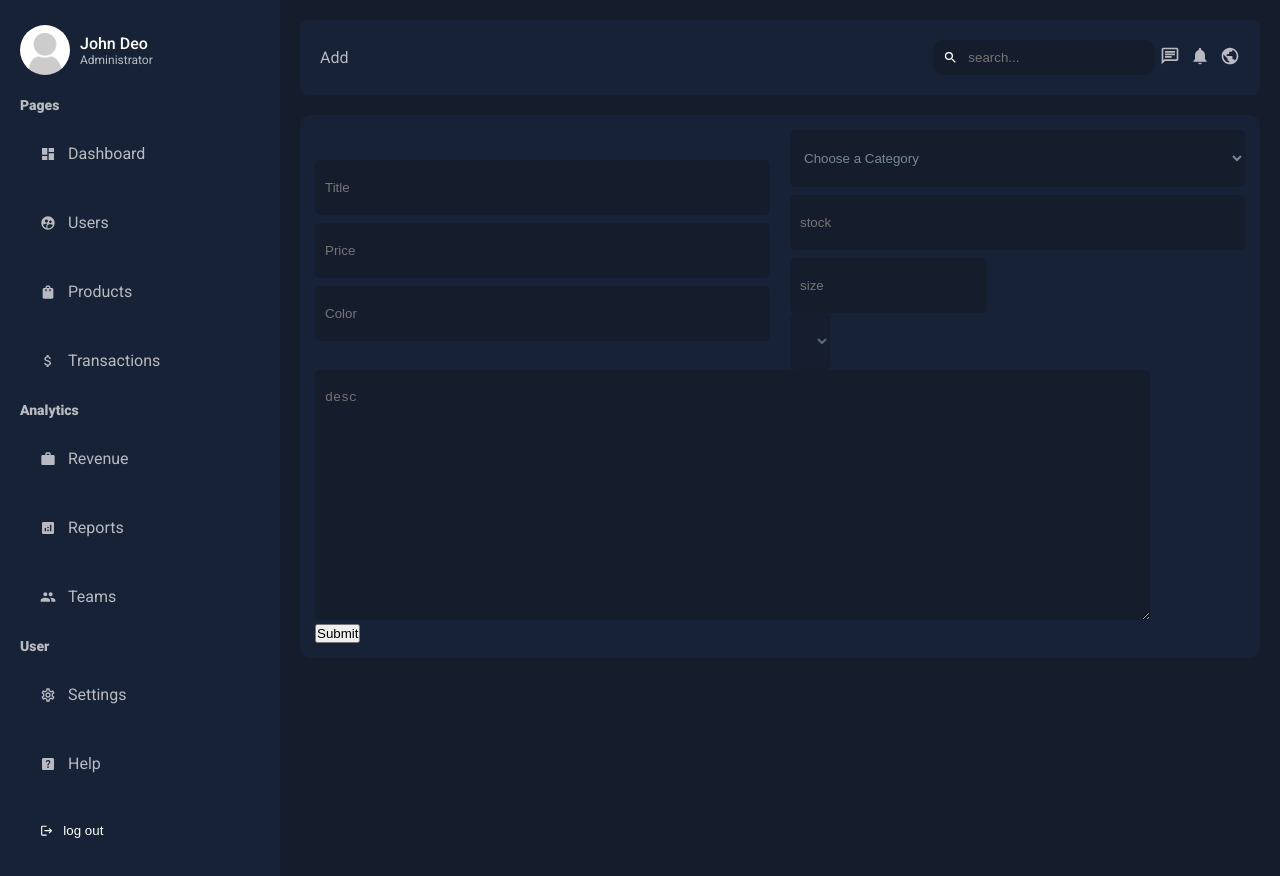
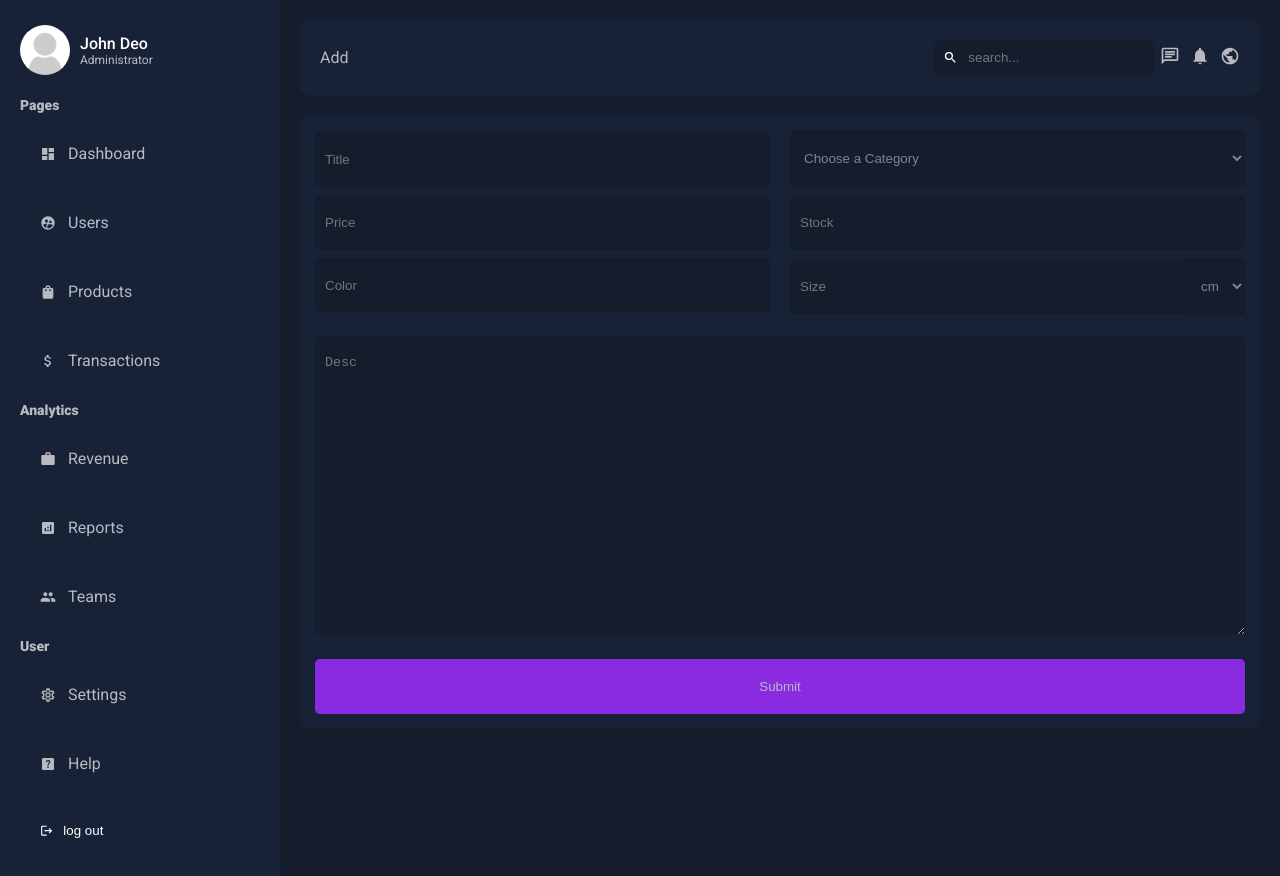
Before and after one commit to hjali7/admin-dashboard-next, a Next.js app in the folder admin-dashboard-next/: page /dashboard/products/add in a window 1280 px wide. Built offline with nearby package versions, Linux system fonts and the light colour scheme.

Commit message:
add new products page completed

```diff
--- a/admin-dashboard-next/app/dashboard/products/add/page.jsx
+++ b/admin-dashboard-next/app/dashboard/products/add/page.jsx
@@ -7,28 +7,32 @@ export default function page() {
             <form action=""  className={styles.forms}>
                 <div className={styles.topForm}>
                     <div className={styles.rtForm}>
-                        <input type="text" name="" id="" placeholder='Title'/>
-                        <input type="text" name="" id="" placeholder='Price'/>
-                        <input type="text" name="" id="" placeholder='Color'/>
+                        <input type="text" name="title"  placeholder='Title' required/>
+                        <input type="number" name="price"  placeholder='Price' required/>
+                        <input type="text" name="color"  placeholder='Color' required/>
                     </div>
                     <div className={styles.ltForm}>
-                        <select name="" id="">
-                            <option>Choose a Category</option>
-                            <option>h2</option>
-                            <option>h3</option>
-                            <option>h4</option>
+                        <select name="category" id="category" required>
+                            <option value="general">Choose a Category</option>
+                            <option value="electronic">Electronic</option>
+                            <option value="kitchen">Kitchen</option>
+                            <option value="phone">Phone</option>
+                            <option value="laptop">Laptop</option>
+                            <option value="monitor">Monitor</option>
                         </select>
-                        <input type="number" name="" id=""  placeholder='stock'/>
-                        <div>
-                            <input type="number" name="" id=""  placeholder='size' aria-label='size' aria-describedby='basic-addon2'/>
+                        <input type="number" name="stock" id="stock"  placeholder='Stock'/>
+                        <div className={styles.lenghtForm}>
+                            <input type="number" name="size" id="size"  placeholder='Size' aria-label='size' aria-describedby='basic-addon2'/>
                             <div>
-                                <select name="" id="" disabled="disabled">cm</select>
+                                <select name="" id="">
+                                    <option value="">cm</option>
+                                </select>
                             </div>
                         </div>
                     </div>
                 </div>
-                <div>
-                    <textarea rows="14" cols="100" placeholder='desc'></textarea>
+                <div className={styles.bottomForm}>
+                    <textarea placeholder='Desc' name='desc' id='desc'></textarea>
                 </div>
                 <button type="submit">Submit</button>
             </form>
--- a/admin-dashboard-next/app/ui/products/addProducts/addProducts.module.css
+++ b/admin-dashboard-next/app/ui/products/addProducts/addProducts.module.css
@@ -18,6 +18,7 @@
     display:flex;
     flex-direction: column;
     align-items: flex-start;
+    gap:20px;
 }
 
 .topForm {
@@ -48,3 +49,38 @@
     width:100%;
 
 }
+
+.lenghtForm {
+    display:flex;
+    align-items:center;
+}
+
+.lenghtForm input {
+    width:100%;
+    border-top-right-radius: 0 ;
+    border-bottom-right-radius: 0 ;
+}
+
+.lenghtForm select {
+    border-radius: 0;
+}
+
+.bottomForm  {
+    width: 100%;
+}
+
+.bottomForm textarea {
+    width:100%;
+    min-height: 300px;
+}
+
+.forms button {
+    padding:20px;
+    border-radius:5px;
+    color:var(--textSoft);
+    border: none;
+    outline: none;
+    background-color: blueviolet;
+    cursor: pointer;
+    width: 100%;
+}
```
